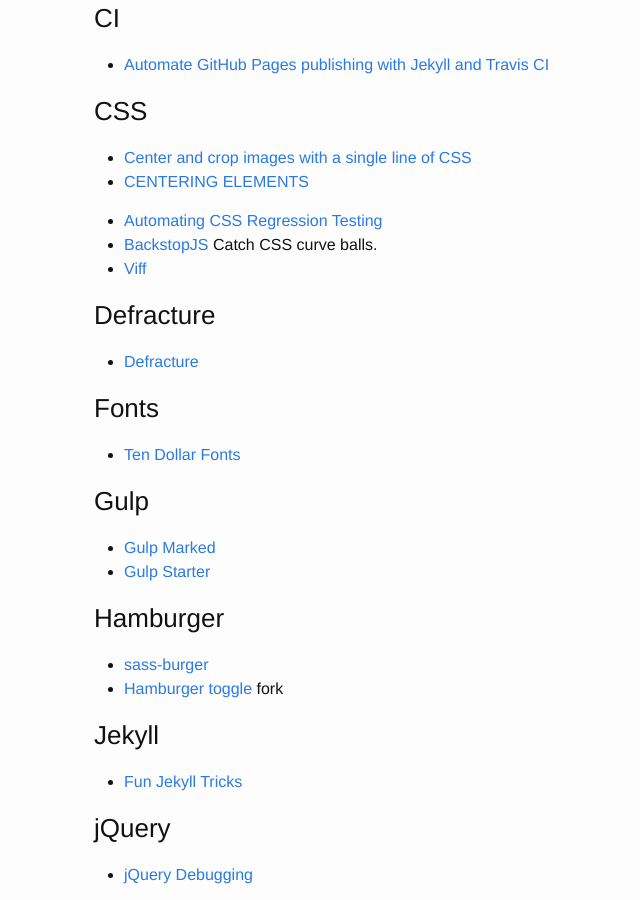
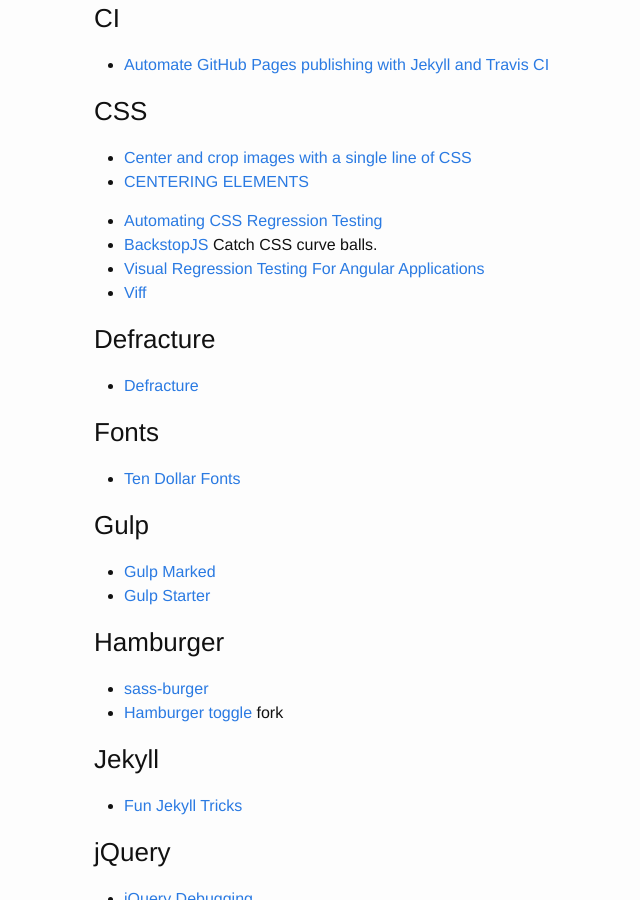
Before and after one commit to brownerd/brownerd.github.io, a Jekyll site: the page built from _posts/2015-01-01-reading-list-2015.md, in a window 1280 px wide and 900 px high, scrolled down 13226 px. Shown: the whole window, without its empty margins (176-816 px from the left). Built offline with Jekyll 4.4.1, drawn with Linux system fonts in a browser that asks for light colours; emoji names are drawn with the system emoji font.

Commit message:
Visual Regression Testing For Angular Applications

```diff
--- a/_posts/2015-01-01-reading-list-2015.md
+++ b/_posts/2015-01-01-reading-list-2015.md
@@ -803,6 +803,7 @@ I am leaving these here for now so I can remember to look into them. This is all
 
 - [Automating CSS Regression Testing](http://css-tricks.com/automating-css-regression-testing/)
 - [BackstopJS](https://garris.github.io/BackstopJS/) Catch CSS curve balls.
+- [Visual Regression Testing For Angular Applications](http://davidwalsh.name/visual-regression-testing-angular-applications)
 - [Viff](http://twers.github.io/Viff-Service/)
 
 
```
